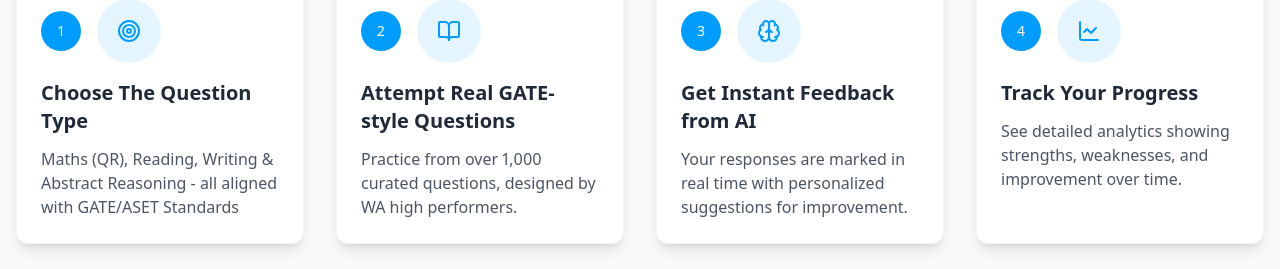
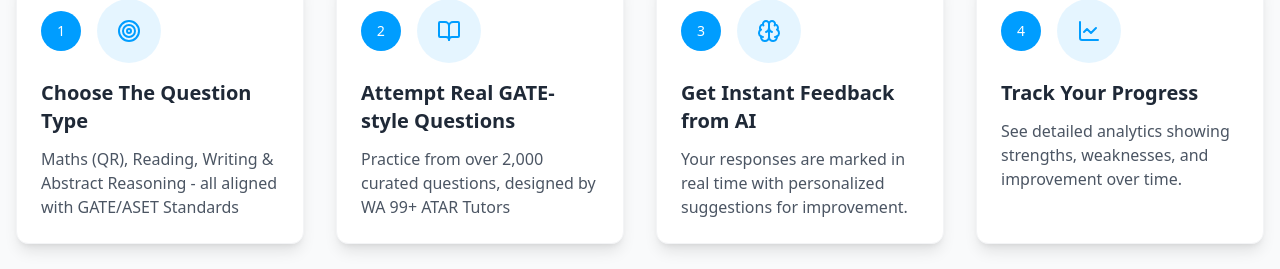
Before and after one commit to metaphexx/gate-ai-prepwise, a React (Vite) app: page / in a window 1280 px wide. Shown: the part 874-1143 px from the top of the page. Built offline with nearby package versions, Linux system fonts and the light colour scheme.

Commit message:
Update HowItWorks component
Update the description of the "Attempt Real GATE-style Questions" step to reflect the change in the number of curated questions.

```diff
--- a/src/components/landing/how-it-works.tsx
+++ b/src/components/landing/how-it-works.tsx
@@ -8,7 +8,7 @@ const steps = [{
 }, {
   icon: BookOpen,
   title: 'Attempt Real GATE-style Questions',
-  description: 'Practice from over 1,000 curated questions, designed by WA high performers.'
+  description: 'Practice from over 2,000 curated questions, designed by WA 99+ ATAR Tutors'
 }, {
   icon: Brain,
   title: 'Get Instant Feedback from AI',
```
